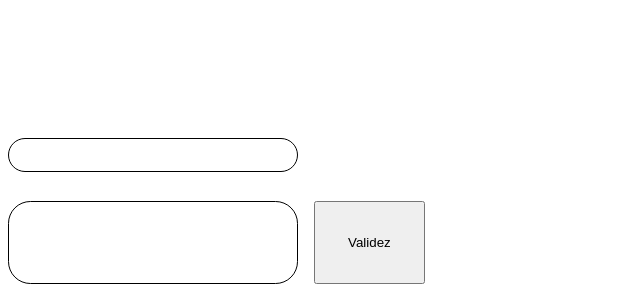
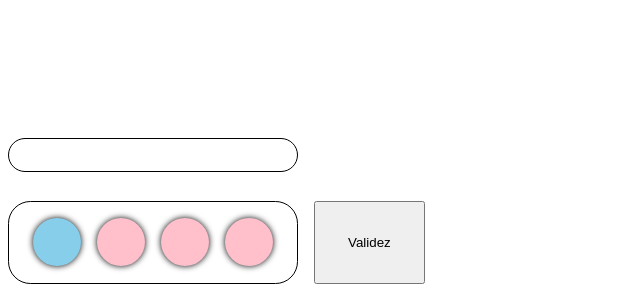
Before and after one commit to Thodler/mastermind, an Angular app: page / in a window 1280 px wide. Shown: the part 500-800 px from the top of the page, without its empty margins (0-640 px from the left). Built offline with nearby package versions, Linux system fonts and the light colour scheme.

Commit message:
[UPD] Ranger recherche de code

```diff
--- a/src/_models/CodeRow.ts
+++ b/src/_models/CodeRow.ts
@@ -1,5 +1,5 @@
-import {Color} from "./Color";
+import {Jeton} from "./Jeton";
 
 export class CodeRow{
-  listColor: Color[] = []
+  listColor: Jeton[] = []
 }
--- a/src/_models/Color.ts
+++ /dev/null
@@ -1,3 +0,0 @@
-export class Color {
-  color!: string
-}
--- /dev/null
+++ b/src/_models/Jeton.ts
@@ -0,0 +1,7 @@
+export class Jeton {
+  constructor(
+    public color: string
+  ) {
+  }
+
+}
--- a/src/app/_services/colors.service.ts
+++ b/src/app/_services/colors.service.ts
@@ -1,19 +1,12 @@
-import {Injectable, Input} from '@angular/core';
-import {Color} from "../../_models/Color";
-import {CodeRow} from "../../_models/CodeRow";
+import {Injectable} from '@angular/core';
+import {Jeton} from "../../_models/Jeton";
 
 @Injectable({
   providedIn: 'root'
 })
 export class ColorsService {
-  codeResearch!: Color[];
-  tentative!: CodeRow[][];
 
-
-  @Input() item!: Color;
-  indexColor!: number;
-
-
+  row!: Jeton[];
   colors = [
     'yellow',
     'pink',
@@ -32,18 +25,18 @@ export class ColorsService {
     return Math.floor(Math.random() * this.colors.length)
   }
 
-  changeColor():void {
-    if (this.indexColor >= this.colors.length-1) this.indexColor = -1;
-    this.item.color = this.colors[++this.indexColor];
-    console.log(this.indexColor)
+  changeColor(index:number):string {
+    const resultat = index >= this.colors.length-1 ? 0 : ++index;
+    return this.colors[resultat];
   }
 
   /**
    * Donne une couleur aléatoire à un item
    */
   randomColorRow(): void{
+    this.row = [];
     for (let i = 0; i < 4; i++) {
-      this.codeResearch.push(new Color());
+      this.row.push(new Jeton(this.colors[this.randomIndex()]));
     }
   }
 
--- a/src/app/jeton/jeton.component.html
+++ b/src/app/jeton/jeton.component.html
@@ -1 +1 @@
-<span [ngStyle]="{'backgroundColor': 'yellow' }"></span>
+<span [ngStyle]="{'backgroundColor': color}"></span>
--- a/src/app/jeton/jeton.component.ts
+++ b/src/app/jeton/jeton.component.ts
@@ -1,5 +1,4 @@
 import {Component, Input, OnInit} from '@angular/core';
-import {Color} from "../../_models/Color";
 
 @Component({
   selector: 'app-jeton',
@@ -8,9 +7,10 @@ import {Color} from "../../_models/Color";
 })
 export class JetonComponent implements OnInit {
 
+  @Input() color!: string;
+
   constructor() { }
 
   ngOnInit(): void {
-
   }
 }
--- a/src/app/row/row.component.html
+++ b/src/app/row/row.component.html
@@ -5,6 +5,7 @@
 
 <div class="container">
   <div class="row">
+    <app-jeton *ngFor="let jetonPlayed of row" [color]="jetonPlayed.color" (click)="onChangeColor(jetonPlayed)"></app-jeton>
   </div>
-  <button type="button" >Validez</button>
+  <button type="button" (click)="onSubmitCode()" >Validez</button>
 </div>
--- a/src/app/row/row.component.ts
+++ b/src/app/row/row.component.ts
@@ -1,6 +1,6 @@
 import {Component, Input, OnInit} from '@angular/core';
-import {Color} from "../../_models/Color";
-import {CodeRow} from "../../_models/CodeRow";
+import {Jeton} from "../../_models/Jeton";
+import {ColorsService} from "../_services/colors.service";
 
 @Component({
   selector: 'app-row',
@@ -8,18 +8,25 @@ import {CodeRow} from "../../_models/CodeRow";
   styleUrls: ['./row.component.scss']
 })
 export class RowComponent implements OnInit {
-  codeResearch!: Color[];
-  tentative!: CodeRow[][];
+  row!: Jeton[];
 
-  constructor() { }
+  constructor(
+    private regles: ColorsService
+  ) { }
 
   ngOnInit(): void {
-    this.tentative = [];
-    this.codeResearch = [];
+    this.row = [];
+    for (let i = 0; i < 4; i++) {
+      this.row.push(new Jeton(this.regles.changeColor(this.regles.randomIndex())));
+    }
   }
 
   onSubmitCode() {
-    console.log(this.tentative)
+    console.log(this.row)
   }
 
+  onChangeColor(item: Jeton) {
+    const index = this.regles.colors.indexOf(item.color);
+    item.color = this.regles.changeColor(index)
+  }
 }
```
